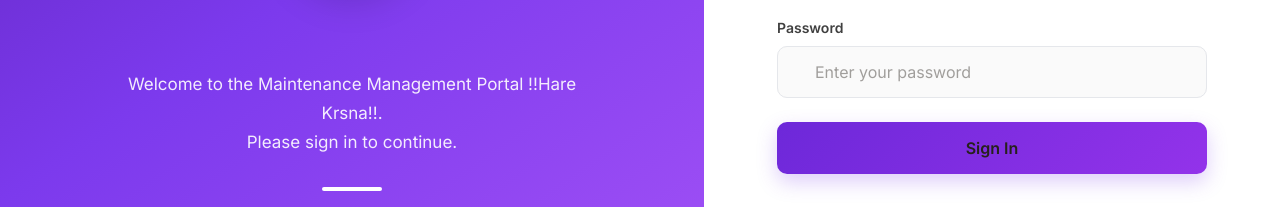
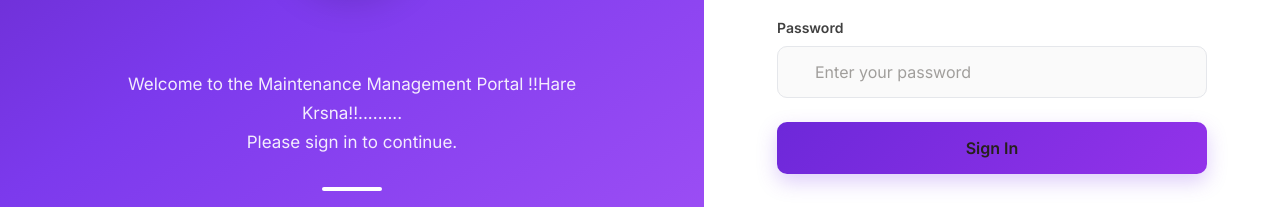
Before and after one commit to vridhi-02/Maintenance-Record-System, a React (Vite) app in the folder Maintenance/: page / in a window 1280 px wide. Shown: the part 379-586 px from the top of the page. Built offline with nearby package versions, Linux system fonts and the light colour scheme; no server answers; some icons are missing.

Commit message:
update login

```diff
--- a/Maintenance/src/pages/Login.jsx
+++ b/Maintenance/src/pages/Login.jsx
@@ -172,7 +172,7 @@ function Login() {
               lineHeight: 1.7,
             }}
           >
-            Welcome to the Maintenance Management Portal !!Hare Krsna!!.
+            Welcome to the Maintenance Management Portal !!Hare Krsna!!.........
             <br />
             Please sign in to continue.
           </Typography>
```
